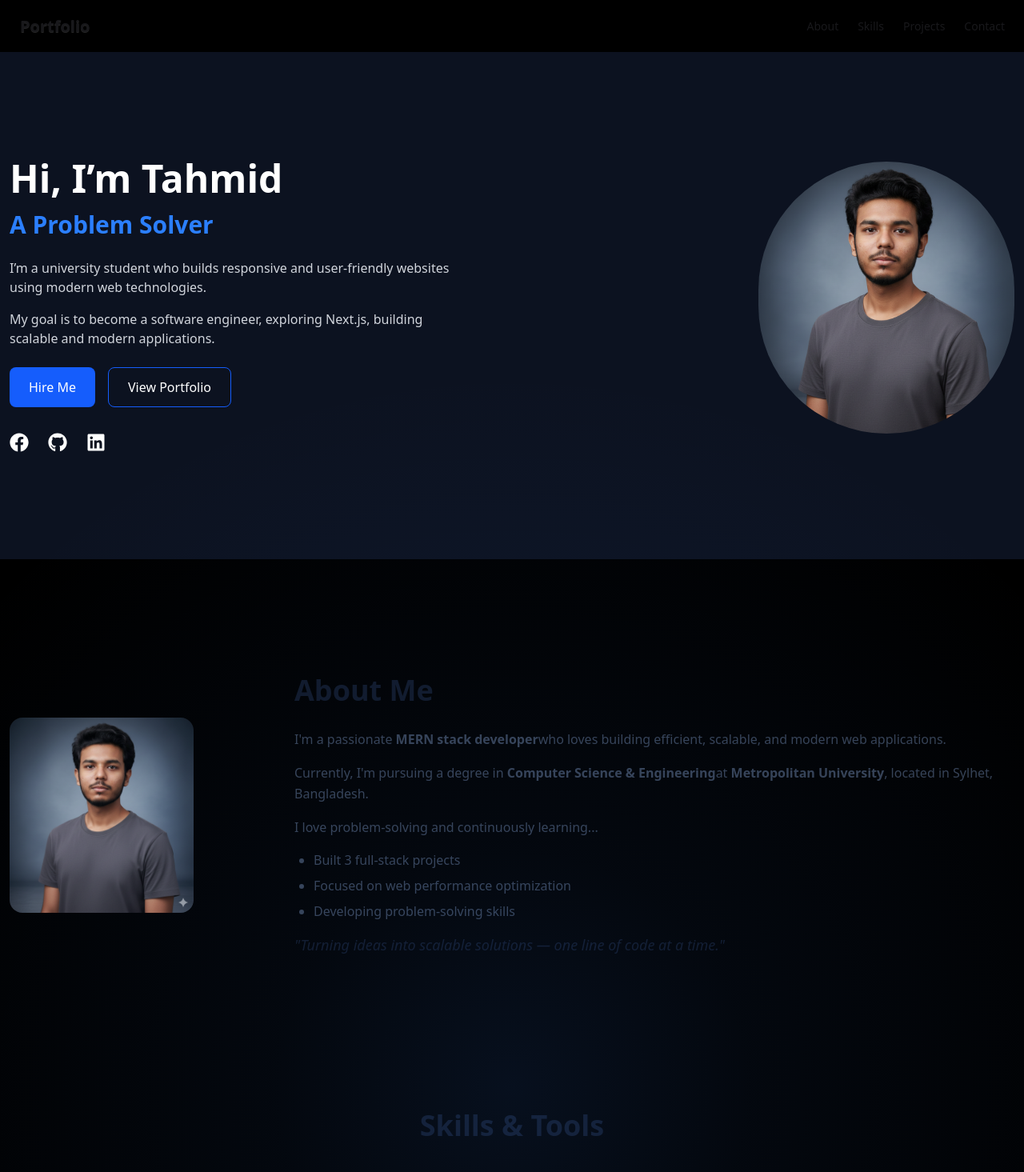
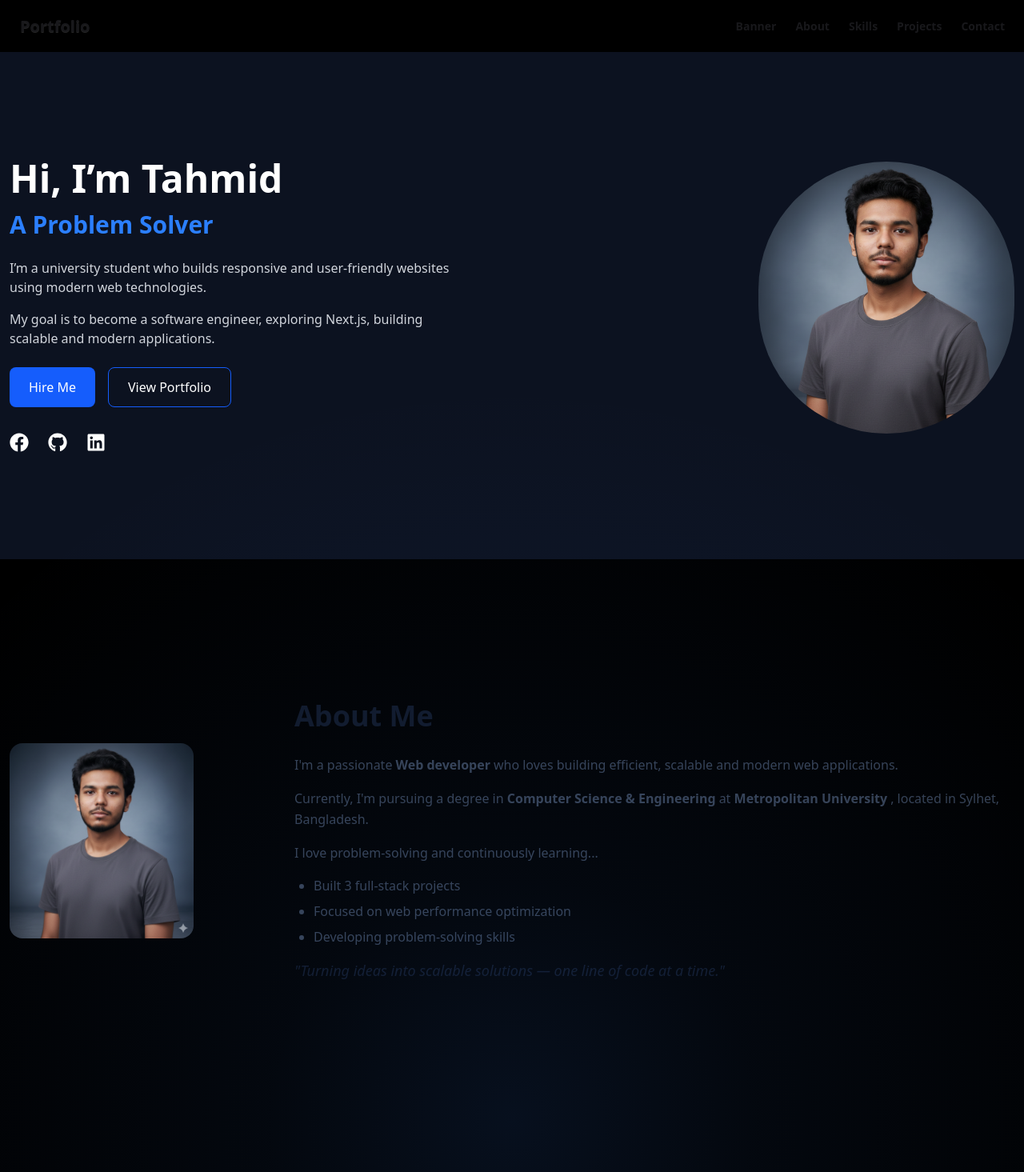
Before and after one commit to tahmid-khan-hub/my-portfolio-nextjs, a Next.js app: page / in a window 1280 px wide. Shown: the top 1465 px of the page at 80% size. Built offline with nearby package versions, Linux system fonts and the light colour scheme.

Commit message:
updated root page, contact, about and navbar

```diff
--- a/src/app/page.tsx
+++ b/src/app/page.tsx
@@ -9,7 +9,7 @@ export default function Home() {
       <div id="banner"><Banner></Banner></div>
       <div id="about"><About></About></div>
       <div id="skills"><Skills></Skills></div>
-      <Contact></Contact>
+      <div id="contact"><Contact></Contact></div>
     </div>
   );
 }
--- a/src/components/About.tsx
+++ b/src/components/About.tsx
@@ -3,7 +3,7 @@ import Image from "next/image";
 
 const About = () => {
   return (
-    <section className="w-full flex justify-center py-12 mb-24 px-4 md:px-3">
+    <section className="w-full flex justify-center py-20 pb-24 mb-24 px-4 md:px-3">
       <div className="max-w-[1350px] w-full flex flex-col md:flex-row items-center justify-between">
         {/* Image */}
         <div className="flex justify-center md:justify-start flex-shrink-0 ">
@@ -22,13 +22,13 @@ const About = () => {
             About Me
           </h2>
           <p className="text-gray-700 dark:text-gray-300 leading-relaxed">
-            I&apos;m a passionate <span className="font-semibold">MERN stack developer</span>
-            who loves building efficient, scalable, and modern web applications.
+            I&apos;m a passionate <span className="font-bold mr-1">Web developer</span>
+             who loves building efficient, scalable and modern web applications.
           </p>
           <p className="text-gray-700 dark:text-gray-300 leading-relaxed">
             Currently, I&apos;m pursuing a degree in{" "}
-            <span className="font-semibold">Computer Science & Engineering</span>
-            at <span className="font-semibold">Metropolitan University</span>,
+            <span className="font-bold mr-1">Computer Science & Engineering</span>
+            at <span className="font-bold mr-1">Metropolitan University</span>,
             located in Sylhet, Bangladesh.
           </p>
           <p className="text-gray-700 dark:text-gray-300 leading-relaxed">
--- a/src/components/Contact.tsx
+++ b/src/components/Contact.tsx
@@ -6,7 +6,6 @@ import { motion } from "framer-motion";
 const Contact = () => {
   return (
     <div className="bg-[#0c1220]"><div
-      id="contact"
       className="w-full py-16 px-4 md:px-3"
     >
         <h1 className="text-center text-4xl font-bold mb-20">Get in Touch</h1>
--- a/src/components/Navbar.tsx
+++ b/src/components/Navbar.tsx
@@ -4,10 +4,11 @@ import Link from "next/link";
 export default function Navbar() {
   const links = (
     <>
-      <li><a href="#about">About</a></li>
-      <li><a href="#skills">Skills</a></li>
-      <li><a href="#projects">Projects</a></li>
-      <li><a href="#contact">Contact</a></li>
+      <li className="font-semibold"><a href="#banner">Banner</a></li>
+      <li className="font-semibold"><a href="#about">About</a></li>
+      <li className="font-semibold"><a href="#skills">Skills</a></li>
+      <li className="font-semibold"><a href="#projects">Projects</a></li>
+      <li className="font-semibold"><a href="#contact">Contact</a></li>
     </>
   );
 
```
